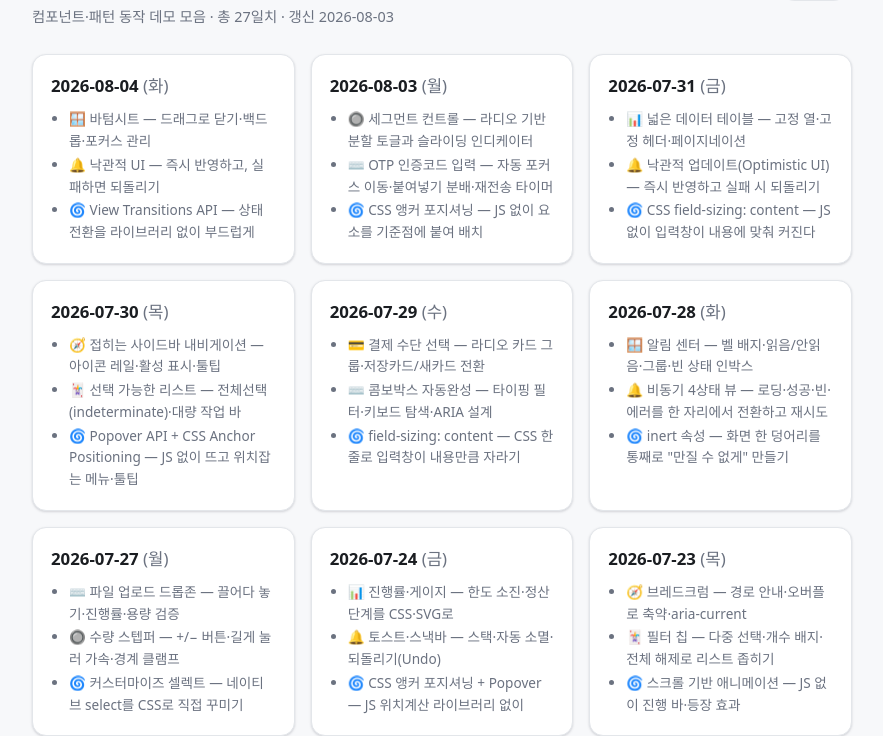
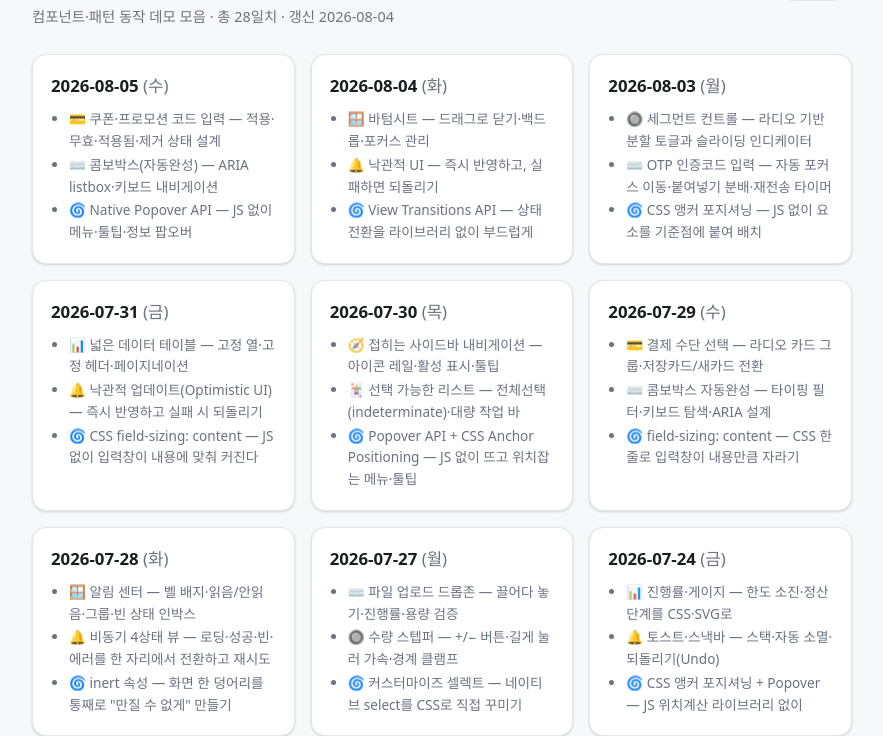
Before and after one commit to KimGenius1214/cs-Daily-study, a plain HTML site: page components/index.html in a window 1280 px wide. Shown: the part 69-805 px from the top of the page, without its empty margins (198-1081 px from the left). Drawn offline with Linux system fonts and the light colour scheme.

Commit message:
auto: design daily components update (2026-08-05)

```diff
--- a/components/index.html
+++ b/components/index.html
@@ -30,11 +30,16 @@
   <header class="top">
     <div>
       <h1>🎨 Design Inspiration Daily — 라이브 예시</h1>
-      <div class="sub">컴포넌트·패턴 동작 데모 모음 · 총 27일치 · 갱신 2026-08-03</div>
+      <div class="sub">컴포넌트·패턴 동작 데모 모음 · 총 28일치 · 갱신 2026-08-04</div>
     </div>
     <button class="theme-btn" id="themeBtn" aria-label="라이트/다크 전환">🌓 테마</button>
   </header>
   <div class="grid">
+    <a class="entry" href="./2026-08-05.html">
+      <div class="date">2026-08-05 <span class="dow">(수)</span></div>
+      <ul class="items"><li>💳 쿠폰·프로모션 코드 입력 — 적용·무효·적용됨·제거 상태 설계</li><li>⌨️ 콤보박스(자동완성) — ARIA listbox·키보드 내비게이션</li><li>🌀 Native Popover API — JS 없이 메뉴·툴팁·정보 팝오버</li></ul>
+    </a>
+
     <a class="entry" href="./2026-08-04.html">
       <div class="date">2026-08-04 <span class="dow">(화)</span></div>
       <ul class="items"><li>🪟 바텀시트 — 드래그로 닫기·백드롭·포커스 관리</li><li>🔔 낙관적 UI — 즉시 반영하고, 실패하면 되돌리기</li><li>🌀 View Transitions API — 상태 전환을 라이브러리 없이 부드럽게</li></ul>
```
